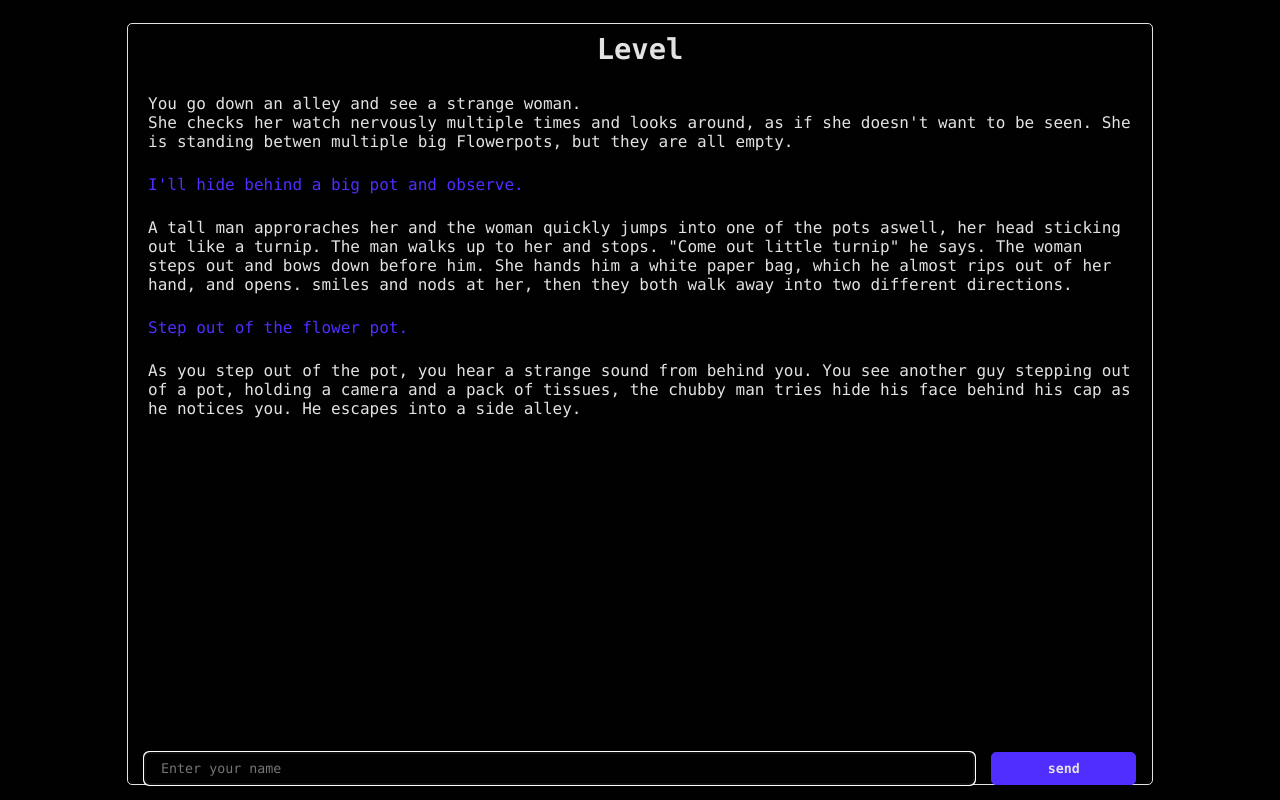
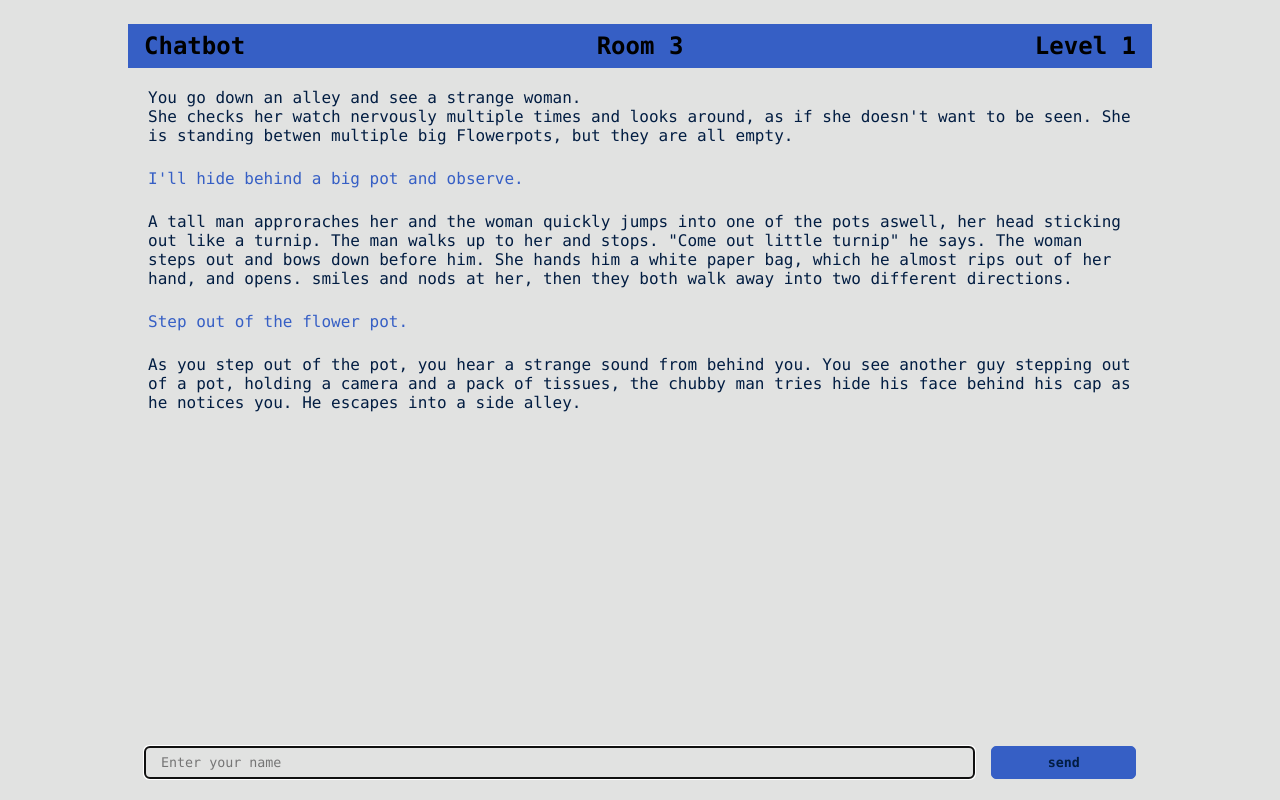
Before and after one commit to minotalen/chatbot-group, a Flask app: page / in a window 1280 px wide. Run offline with Flask 2, Linux system fonts and the light colour scheme; some libraries are stand-ins or nearby versions.

Commit message:
Interface Zwischenstand

```diff
--- a/static/css/base.css
+++ b/static/css/base.css
@@ -1,7 +1,7 @@
 /*
 Basic styling for page
 Authors: Kevin Katzkowski
-Last modified: 05.05.2020
+Last modified: 12.05.2020
 */
 
 * {
@@ -19,14 +19,7 @@ html, body {
 
 h1 {
   color: var(--color-text);
-  margin: 0.5rem 0;
-  text-align: center;
-  font-size: 1.8rem;
-}
 
-h2 {
-  color: var(--color-text);
-  margin: 0.5rem 0;
   text-align: center;
   font-size: 1.8rem;
 }
@@ -34,3 +27,20 @@ h2 {
 ul {
   list-style-type: none;
 }
+
+
+#top-bar {
+  display: flex;
+  justify-content: space-between;
+  background-color: var(--color-primary);
+
+
+}
+
+#top-bar h1 {
+  flex-grow: 2;
+}
+
+#top-bar h1,h2 {
+  padding: 0.5rem 1rem;
+}
--- a/static/css/chat.css
+++ b/static/css/chat.css
@@ -50,6 +50,7 @@ Last modified: 05.05.2020
 }
 
 #chat-input-user {
+  position: relative;
   margin: 2rem 1rem 1rem 1rem;
 }
 
--- a/static/css/colors.css
+++ b/static/css/colors.css
@@ -17,3 +17,17 @@ Last modified: 06.05.2020
   --border-chat: 1px solid #E1E2E1;
   --border-radius: 5px;
 }
+
+[data-theme="light"] {
+  --color-primary: #365fc5;
+  --color-primary-light: #6c91c9;
+  --color-background: #E1E2E1;
+  --color-surface: #edf0f7;
+  --color-surface-light: rgba(255, 255, 255, 0.99);
+  --color-text: #021D42;
+  --color-text-placeholder: #757575;
+  --color-message-user: var(--color-primary);
+  --color-message-bot: var(--color-text);
+  --border-chat: 1px solid #E1E2E1;
+  --border-radius: 5px;
+}
--- a/static/js/client.js
+++ b/static/js/client.js
@@ -27,8 +27,8 @@ socket.on('json', (json) => {
   console.log('message received');
   msg = readJSON(json);
 
-  printRoomName(roomName);
-  printCurrentLevel(levelID);
+  updateRoomName(roomName);
+  updateCurrentLevel(levelID);
   printMessage(msg);
 });
 
@@ -101,19 +101,19 @@ function printMessage(msg) {
 }
 
 /**
- * Prints the room name.
+ * Updates the room name.
  * @param {String} room  name
  */
-function printRoomName(room){
-	let rName = document.getElementById('room-name');
+function updateRoomName(room){
+	let rName = document.getElementById('room_name');
 	rName.innerHTML = room;
 }
 
 /**
- * Prints the currently level.
+ * Updates the currently level.
  * @param {String} currently level
  */
-function printCurrentLevel(level){
+function updateCurrentLevel(level){
 	let currentLevel = document.getElementById('level');
 	currentLevel.innerHTML = level;
 }
--- a/templates/index.html
+++ b/templates/index.html
@@ -1,10 +1,10 @@
 <!DOCTYPE html>
-<html lang="en">
+<html lang="en" data-theme="light">
 
 <!--
   Chat interface page
   Authors: ?, Kevin Katzkowski
-  Las modified: 07.05.2020
+  Las modified: 13.05.2020
 -->
 
 <head>
@@ -24,9 +24,13 @@
 <body>
 
   <div id="chat-container">
-    <h1 id="room-name"></h1>
-	<h2>Level <a id="level"></a></h2>
 
+    <div id="top-bar">
+      <h2>Chatbot</h2>
+      <h2 id="room_name">Room 3</h2>
+      <h2 id="level">Level 1</h2>
+
+    </div>
     <ul id="chat-content-container">
       <!-- example messages for chat -->
       <li class="chat-message-bot">
```
Also changed, not shown: static/images/settings.svg (added).
